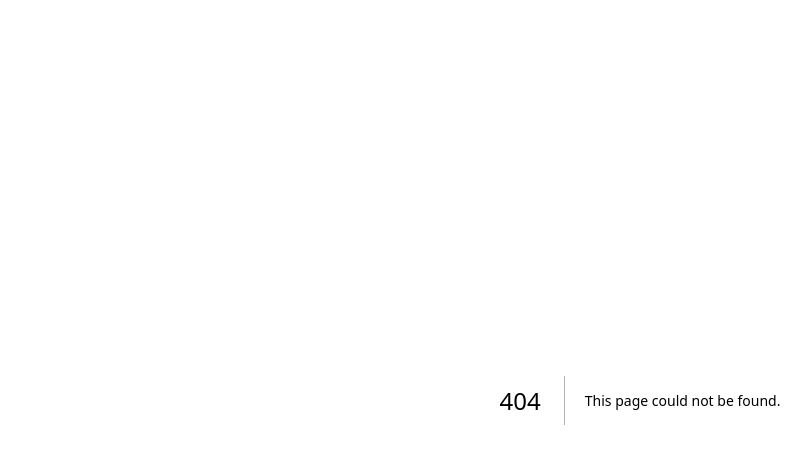
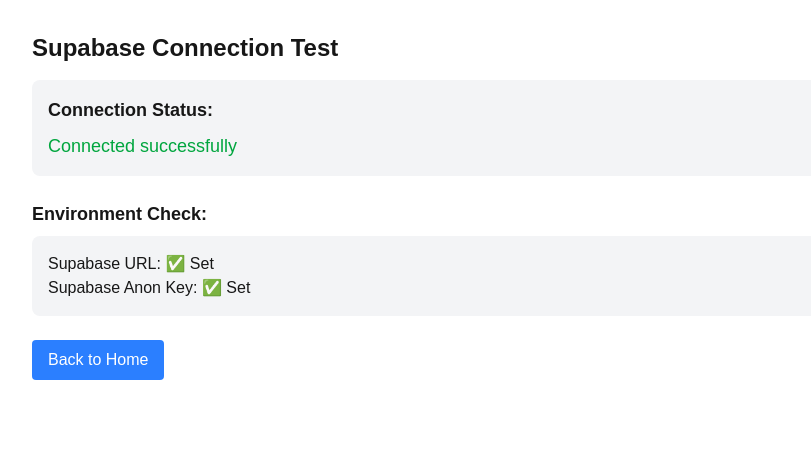
Before and after one commit to jairofortunato/saudenobolsoweb, a Next.js app: page /test-supabase in a window 1280 px wide. Before the commit this address had no page. Shown: the top 464 px of the page, without its empty margins (0-811 px from the left). Built offline with nearby package versions, Linux system fonts and the light colour scheme; no server answers.

Commit message:
Phase 1.3: Add Supabase connection test page and complete setup

```diff
--- /dev/null
+++ b/src/app/test-supabase/page.tsx
@@ -0,0 +1,59 @@
+import { createClient } from '../../../lib/supabase-server';
+import Link from 'next/link';
+
+export default async function TestSupabasePage() {
+  let connectionStatus = 'Unknown';
+  let error = null;
+
+  try {
+    const supabase = await createClient();
+    const { error: authError } = await supabase.auth.getSession();
+
+    if (authError) {
+      connectionStatus = 'Connected with auth error';
+      error = authError.message;
+    } else {
+      connectionStatus = 'Connected successfully';
+    }
+  } catch (e) {
+    connectionStatus = 'Connection failed';
+    error = e instanceof Error ? e.message : 'Unknown error';
+  }
+
+  return (
+    <div className="container mx-auto p-8">
+      <h1 className="text-2xl font-bold mb-4">Supabase Connection Test</h1>
+
+      <div className="bg-gray-100 p-4 rounded-lg">
+        <h2 className="text-lg font-semibold mb-2">Connection Status:</h2>
+        <p className={`text-lg ${connectionStatus.includes('successfully') ? 'text-green-600' : 'text-red-600'}`}>
+          {connectionStatus}
+        </p>
+
+        {error && (
+          <div className="mt-4">
+            <h3 className="text-md font-semibold text-red-600">Error Details:</h3>
+            <p className="text-sm text-red-500">{error}</p>
+          </div>
+        )}
+      </div>
+
+      <div className="mt-6">
+        <h2 className="text-lg font-semibold mb-2">Environment Check:</h2>
+        <div className="bg-gray-100 p-4 rounded-lg">
+          <p>Supabase URL: {process.env.NEXT_PUBLIC_SUPABASE_URL ? '✅ Set' : '❌ Not set'}</p>
+          <p>Supabase Anon Key: {process.env.NEXT_PUBLIC_SUPABASE_ANON_KEY ? '✅ Set' : '❌ Not set'}</p>
+        </div>
+      </div>
+
+      <div className="mt-6">
+        <Link
+          href="/"
+          className="inline-block bg-blue-500 text-white px-4 py-2 rounded hover:bg-blue-600"
+        >
+          Back to Home
+        </Link>
+      </div>
+    </div>
+  );
+}
```
